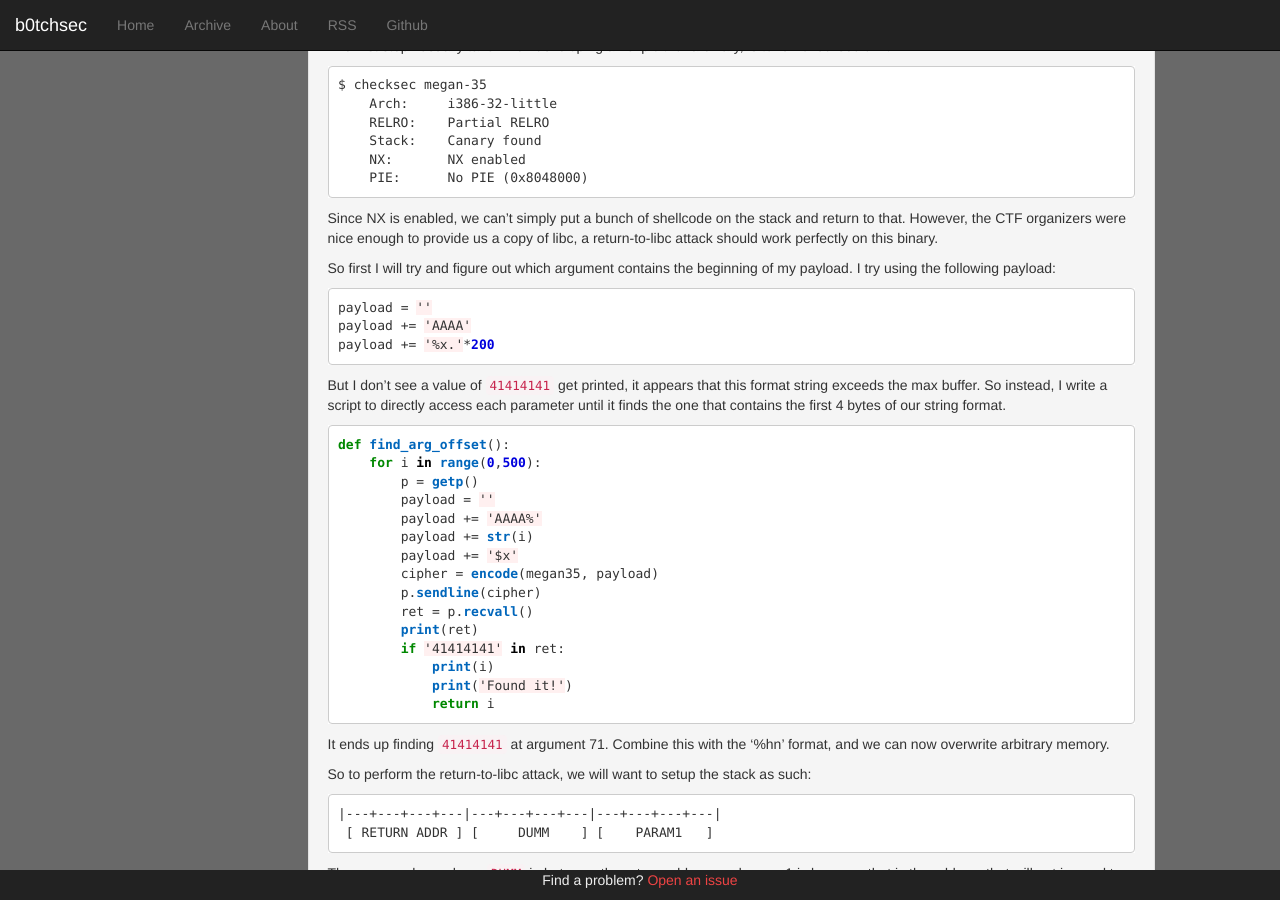
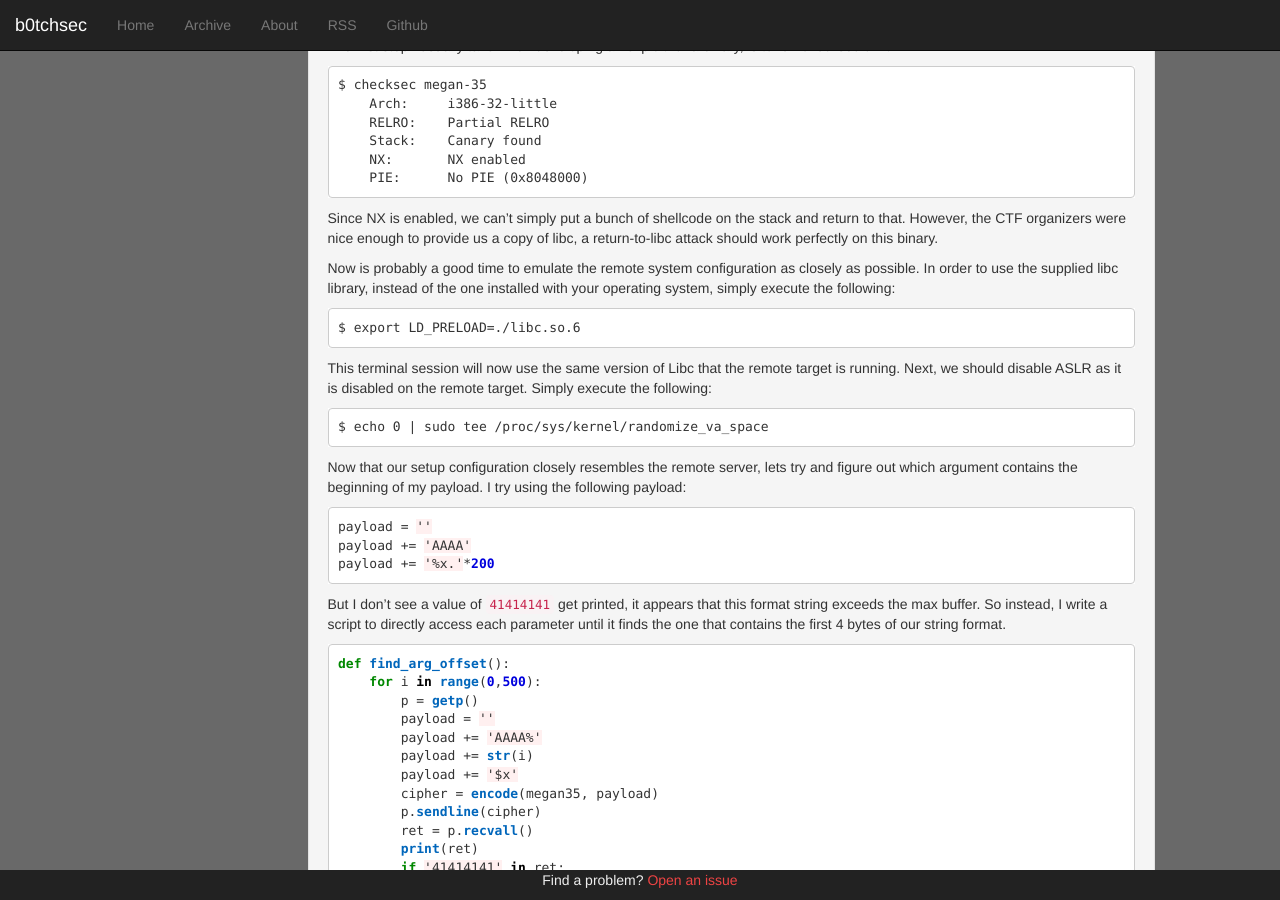
Before and after one commit to b0tchsec/b0tchsec.github.io, a Jekyll site: the page built from 2017/sha2017/_posts/2017-08-06-megan-35.md, in a window 1280 px wide and 900 px high, scrolled down 1211 px. Built offline with Jekyll 4.4.1, drawn with Linux system fonts in a browser that asks for light colours.

Commit message:
SHA2017: update writeup to include information about using the provided libc and disabling ASLR

````diff
--- a/2017/sha2017/_posts/2017-08-06-megan-35.md
+++ b/2017/sha2017/_posts/2017-08-06-megan-35.md
@@ -73,7 +73,19 @@ $ checksec megan-35
 
 Since NX is enabled, we can't simply put a bunch of shellcode on the stack and return to that.  However, the CTF organizers were nice enough to provide us a copy of libc, a return-to-libc attack should work perfectly on this binary.
 
-So first I will try and figure out which argument contains the beginning of my payload.  I try using the following payload:
+Now is probably a good time to emulate the remote system configuration as closely as possible.  In order to use the supplied libc library, instead of the one installed with your operating system, simply execute the following:
+
+```
+$ export LD_PRELOAD=./libc.so.6
+```
+
+This terminal session will now use the same version of Libc that the remote target is running.  Next, we should disable ASLR as it is disabled on the remote target.  Simply execute the following:
+
+```
+$ echo 0 | sudo tee /proc/sys/kernel/randomize_va_space
+```
+
+Now that our setup configuration closely resembles the remote server, lets try and figure out which argument contains the beginning of my payload.  I try using the following payload:
 ```python
 payload = ''
 payload += 'AAAA'
````
